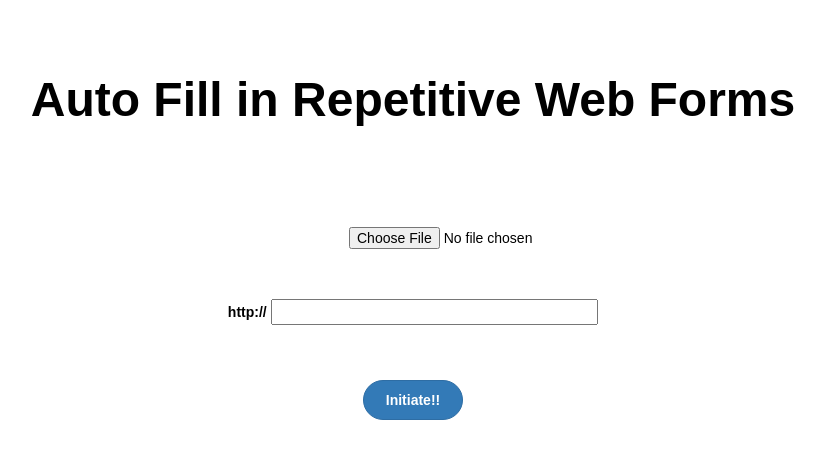
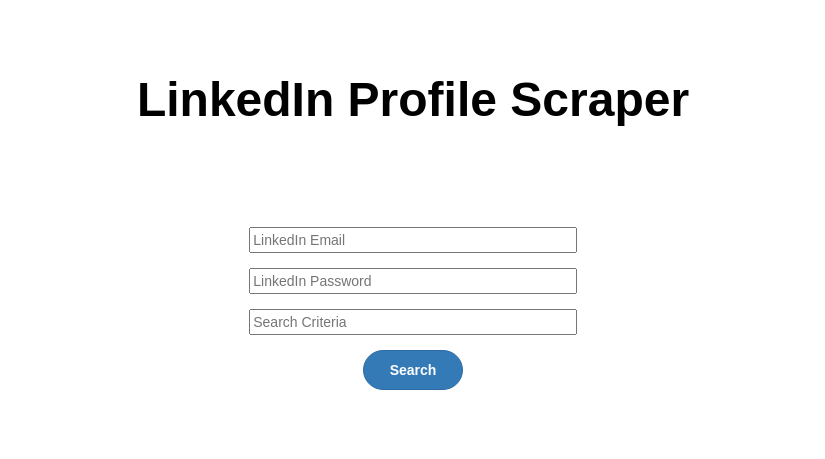
Before and after one commit to michaelwodka/autoweb, a PHP site: page /templates/index.html in a window 1280 px wide. Shown: the part 51-510 px from the top of the page, without its empty margins (227-1052 px from the left). Run offline with PHP 8.4, Linux system fonts and the light colour scheme; some libraries are stand-ins or nearby versions.

Commit message:
update 2.22.2018

```diff
--- a/static/css/styles.css
+++ b/static/css/styles.css
@@ -70,7 +70,6 @@
 #linker{
 	margin: auto;
 	width: 25%;
-	margin-bottom: 40px;
 }
 
 #Start{
--- a/templates/index.html
+++ b/templates/index.html
@@ -117,15 +117,21 @@
 	<section class = "intro"><a name = "intro"></a>
 		<div class = "content">
 			<div class = "container">
-				<h1 class= "header1" id ="h1er">Auto Fill in Repetitive Web Forms</h1>
+				<h1 class= "header1" id ="h1er">LinkedIn Profile Scraper</h1>
 				<!-- <h3 id ="user"></h3> -->
 			</div>
-			<input type="file" id="inputfile" />
-			<div class="form-group row">
-				<label for = "linker">http://</label>
-				<input type="text" id="linker" required>
-			</div>
-			<a id ="Start" class= "btn btn-primary btn-lg" href="static/html/start.html">Initiate!!</a>
+				<form action="/results.html" method="post">
+					<div class="form-group row">
+						<input type="text" name="emaily" id="linker" placeholder="LinkedIn Email" required>
+					</div>
+					<div class="form-group row">
+						<input type="password" name ="passy" id="linker" placeholder="LinkedIn Password" required>
+					</div>
+					<div class="form-group row">
+						<input type="text" name = "criteria" id="linker" placeholder="Search Criteria" required>
+					</div>
+					<button id ="Start" class= "btn btn-primary btn-lg">Search</button>
+				</form>
 		</div>
 	</section>
 
```
Also changed, not shown: static/html/start.html (deleted, +0 -18 lines), static/scripts/signup.js (line endings or trailing spaces), 1 other file.
